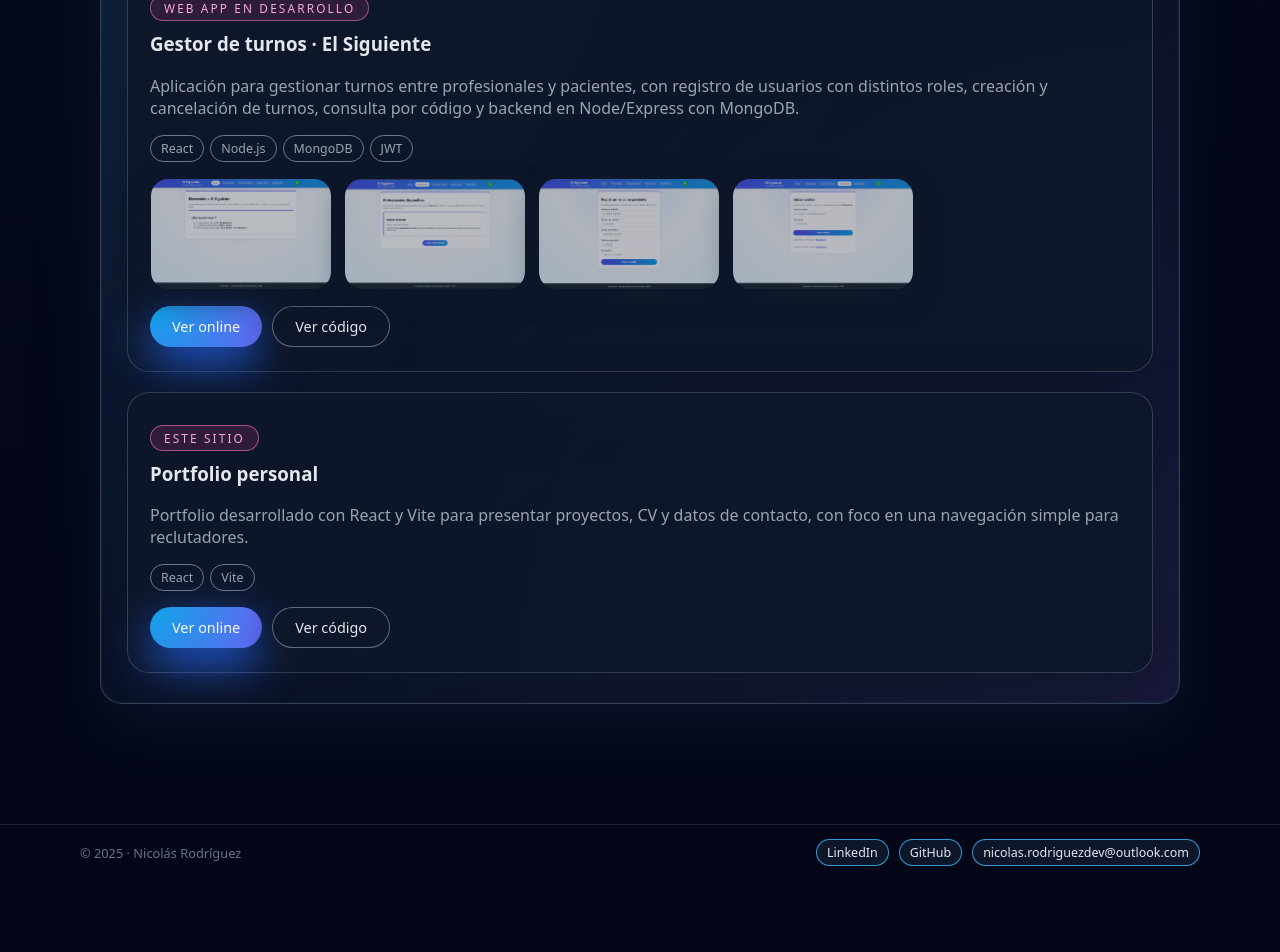
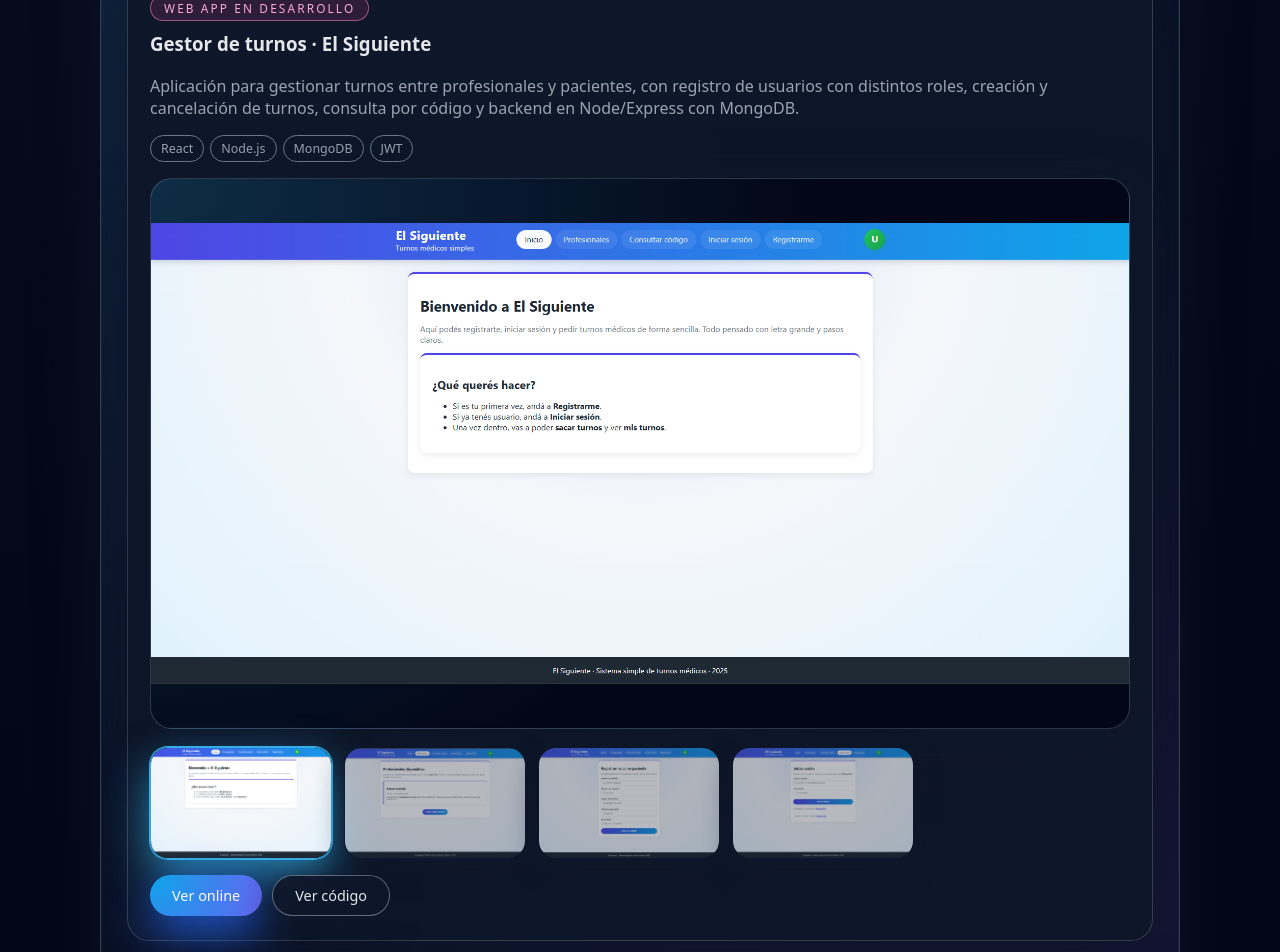
Before and after one commit to nicorodriguez23/portfolio-nicolas-rodriguez, a React (Vite) app: page /proyectos in a window 1280 px wide. Shown: the part 1460-2412 px from the top of the page. Before the commit the page ends 2342 px from the top, so only its background shows below. Built offline with nearby package versions, Linux system fonts and the light colour scheme.

Commit message:
galeria visible para el siguiente en proyectos

```diff
--- a/src/pages/Proyectos.jsx
+++ b/src/pages/Proyectos.jsx
@@ -4,11 +4,25 @@ import { projects } from "../data/projects";
 
 export default function Proyectos() {
   const neonbyte = projects.find((p) => p.id === "neonbyte");
-  const otherProjects = projects.filter((p) => p.id !== "neonbyte");
+  const otherProjectsRaw = projects.filter((p) => p.id !== "neonbyte");
 
-  const [selectedImage, setSelectedImage] = useState(
+  // Proyecto "Gestor de turnos · El Siguiente"
+  const elSiguiente = otherProjectsRaw.find((p) => p.id === "gestor-turnos");
+  const otherProjects = otherProjectsRaw.filter(
+    (p) => p.id !== "gestor-turnos"
+  );
+
+  // Imagen seleccionada para NeonByte
+  const [selectedNeonImage, setSelectedNeonImage] = useState(
     neonbyte && neonbyte.images && neonbyte.images.length > 0
       ? neonbyte.images[0]
+      : null
+  );
+
+  // Imagen seleccionada para El Siguiente
+  const [selectedTurnosImage, setSelectedTurnosImage] = useState(
+    elSiguiente && elSiguiente.images && elSiguiente.images.length > 0
+      ? elSiguiente.images[0]
       : null
   );
 
@@ -69,9 +83,12 @@ export default function Proyectos() {
 
         {neonbyte.images && neonbyte.images.length > 0 && (
           <div className="project-gallery">
-            {selectedImage && (
+            {selectedNeonImage && (
               <div className="project-gallery-main">
-                <img src={selectedImage} alt="Vista principal de NeonByte" />
+                <img
+                  src={selectedNeonImage}
+                  alt="Vista principal de NeonByte"
+                />
               </div>
             )}
 
@@ -82,13 +99,17 @@ export default function Proyectos() {
                   type="button"
                   className={
                     "project-gallery-thumb" +
-                    (selectedImage === src
+                    (selectedNeonImage === src
                       ? " project-gallery-thumb--active"
                       : "")
                   }
-                  onClick={() => setSelectedImage(src)}
+                  onClick={() => setSelectedNeonImage(src)}
+                  onMouseEnter={() => setSelectedNeonImage(src)}
                 >
-                  <img src={src} alt={`Captura ${index + 1} de NeonByte`} />
+                  <img
+                    src={src}
+                    alt={`Captura ${index + 1} de NeonByte`}
+                  />
                 </button>
               ))}
             </div>
@@ -96,16 +117,100 @@ export default function Proyectos() {
         )}
       </section>
 
-      {/* Otros proyectos: acá entra El Siguiente */}
+      {/* Otros proyectos: acá entra El Siguiente y el resto */}
       <section className="section">
         <header className="section-header">
           <h2>Otros proyectos</h2>
           <p>
-            Algunos proyectos adicionales que estoy desarrollando o usando como
-            práctica para seguir mejorando el stack.
+            Algunos proyectos adicionales que estoy desarrollando o usando
+            como práctica para seguir mejorando el stack.
           </p>
         </header>
 
+        {/* Card especial con galería para "Gestor de turnos · El Siguiente" */}
+        {elSiguiente && (
+          <article
+            className="project-card"
+            style={{ marginBottom: "32px" }}
+          >
+            <p className="project-badge">{elSiguiente.role}</p>
+            <h3 style={{ marginTop: 0 }}>{elSiguiente.name}</h3>
+            <p className="project-description">
+              {elSiguiente.description}
+            </p>
+
+            {elSiguiente.stack && (
+              <div className="project-tags" style={{ marginTop: 10 }}>
+                {elSiguiente.stack.map((tag) => (
+                  <span key={tag}>{tag}</span>
+                ))}
+              </div>
+            )}
+
+            {elSiguiente.images && elSiguiente.images.length > 0 && (
+              <div className="project-gallery" style={{ marginTop: 16 }}>
+                {selectedTurnosImage && (
+                  <div className="project-gallery-main">
+                    <img
+                      src={selectedTurnosImage}
+                      alt="Vista principal de El Siguiente"
+                    />
+                  </div>
+                )}
+
+                <div className="project-gallery-thumbs">
+                  {elSiguiente.images.map((src, index) => (
+                    <button
+                      key={index}
+                      type="button"
+                      className={
+                        "project-gallery-thumb" +
+                        (selectedTurnosImage === src
+                          ? " project-gallery-thumb--active"
+                          : "")
+                      }
+                      onClick={() => setSelectedTurnosImage(src)}
+                      onMouseEnter={() => setSelectedTurnosImage(src)}
+                    >
+                      <img
+                        src={src}
+                        alt={`Captura ${index + 1} de El Siguiente`}
+                      />
+                    </button>
+                  ))}
+                </div>
+              </div>
+            )}
+
+            {(elSiguiente.liveUrl || elSiguiente.repoUrl) && (
+              <div className="project-actions" style={{ marginTop: 16 }}>
+                {elSiguiente.liveUrl && (
+                  <a
+                    href={elSiguiente.liveUrl}
+                    target="_blank"
+                    rel="noopener noreferrer"
+                    className="btn btn-primary"
+                  >
+                    Ver online
+                  </a>
+                )}
+
+                {elSiguiente.repoUrl && (
+                  <a
+                    href={elSiguiente.repoUrl}
+                    target="_blank"
+                    rel="noopener noreferrer"
+                    className="btn btn-secondary"
+                  >
+                    Ver código
+                  </a>
+                )}
+              </div>
+            )}
+          </article>
+        )}
+
+        {/* Resto de proyectos (por ahora, el portfolio) */}
         <div className="projects-grid">
           {otherProjects.map((project) => (
             <article key={project.id} className="project-card">
@@ -117,27 +222,6 @@ export default function Proyectos() {
                 <div className="project-tags" style={{ marginTop: 10 }}>
                   {project.stack.map((tag) => (
                     <span key={tag}>{tag}</span>
-                  ))}
-                </div>
-              )}
-
-              {/* Mini-galería para El Siguiente (y cualquier proyecto con imágenes) */}
-              {project.images && project.images.length > 0 && (
-                <div
-                  className="project-gallery-thumbs"
-                  style={{ marginTop: 16 }}
-                >
-                  {project.images.map((src, index) => (
-                    <div
-                      key={index}
-                      className="project-gallery-thumb"
-                      style={{ cursor: "default" }}
-                    >
-                      <img
-                        src={src}
-                        alt={`Captura ${index + 1} de ${project.name}`}
-                      />
-                    </div>
                   ))}
                 </div>
               )}
```
